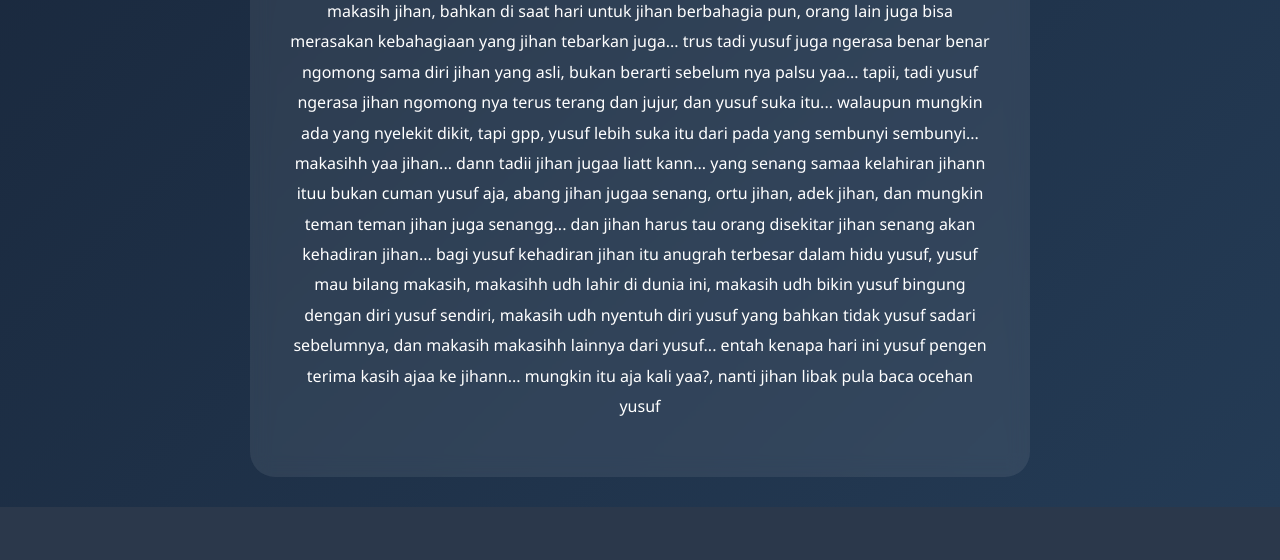
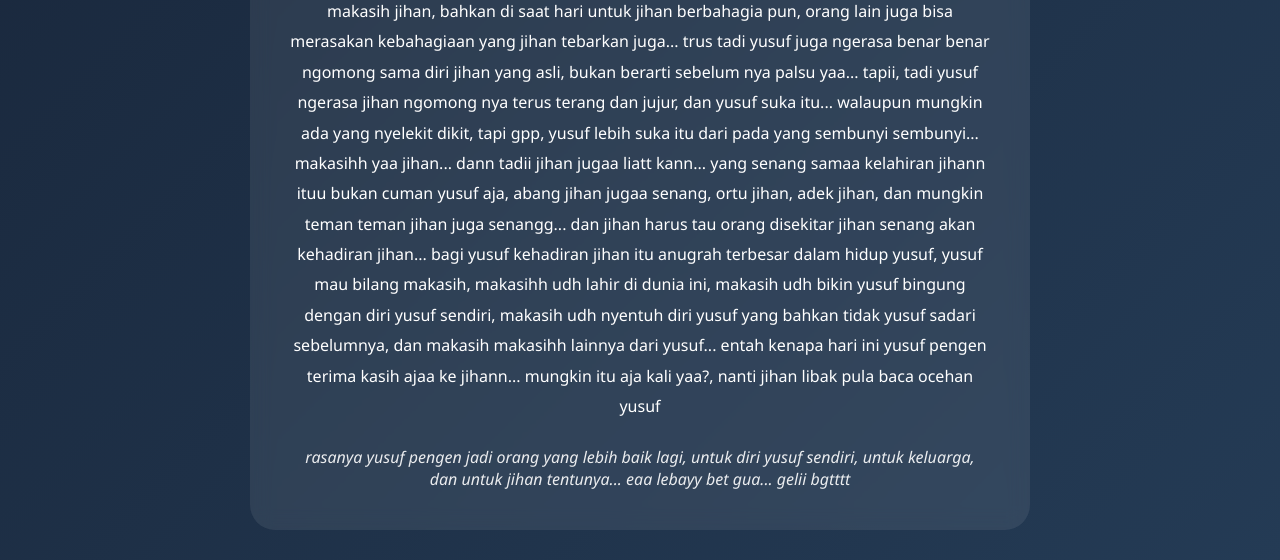
Before and after one commit to yuji-jiyu/ultah-jihan, a Flask app: page /rahasia in a window 1280 px wide. Shown: the part 1243-1803 px from the top of the page. Before the commit the page ends 1750 px from the top, so only its background shows below. Run offline with Flask 3, Linux system fonts and the light colour scheme; the visitor is signed in with stand-in values (Sample User, id 1).

Commit message:
fix deploy

```diff
--- a/templates/rahasia.html
+++ b/templates/rahasia.html
@@ -66,8 +66,12 @@ yusuf disini karna memang jihan tujuan yusuf
         <br> <br>
     <p>
         dan bagian yang ini adalah yusuf setelah pergi sama jihan tadi, yusuf cuma mau ngucapin makasih jihan, bahkan di saat hari untuk jihan berbahagia pun, orang lain juga bisa merasakan kebahagiaan yang jihan tebarkan juga... trus tadi yusuf juga ngerasa benar benar ngomong sama diri jihan yang asli, bukan berarti sebelum nya palsu yaa... tapii, tadi yusuf ngerasa jihan ngomong nya terus terang dan jujur, dan yusuf suka itu... walaupun mungkin ada yang nyelekit dikit, tapi gpp, yusuf lebih suka itu dari pada yang sembunyi sembunyi... makasihh yaa jihan...
-        dann tadii jihan jugaa liatt kann... yang senang samaa kelahiran jihann ituu bukan cuman yusuf aja, abang jihan jugaa senang, ortu jihan, adek jihan, dan mungkin teman teman jihan juga senangg... dan jihan harus tau orang disekitar jihan senang akan kehadiran jihan... bagi yusuf kehadiran jihan itu anugrah terbesar dalam hidu yusuf, yusuf mau bilang makasih, makasihh udh lahir di dunia ini, makasih udh bikin yusuf bingung dengan diri yusuf sendiri, makasih udh nyentuh diri yusuf yang bahkan tidak yusuf sadari sebelumnya, dan makasih makasihh lainnya dari yusuf... entah kenapa hari ini yusuf pengen terima kasih ajaa ke jihann... mungkin itu aja kali yaa?, nanti jihan libak pula baca ocehan yusuf
+        dann tadii jihan jugaa liatt kann... yang senang samaa kelahiran jihann ituu bukan cuman yusuf aja, abang jihan jugaa senang, ortu jihan, adek jihan, dan mungkin teman teman jihan juga senangg... dan jihan harus tau orang disekitar jihan senang akan kehadiran jihan... bagi yusuf kehadiran jihan itu anugrah terbesar dalam hidup yusuf, yusuf mau bilang makasih, makasihh udh lahir di dunia ini, makasih udh bikin yusuf bingung dengan diri yusuf sendiri, makasih udh nyentuh diri yusuf yang bahkan tidak yusuf sadari sebelumnya, dan makasih makasihh lainnya dari yusuf... entah kenapa hari ini yusuf pengen terima kasih ajaa ke jihann... mungkin itu aja kali yaa?, nanti jihan libak pula baca ocehan yusuf
+    </p>
 
+    <div class="end">
+        rasanya yusuf pengen jadi orang yang lebih baik lagi, untuk diri yusuf sendiri, untuk keluarga, dan untuk jihan tentunya... eaa lebayy bet gua... gelii bgtttt
+    </div>
 
 </div>
 
```
